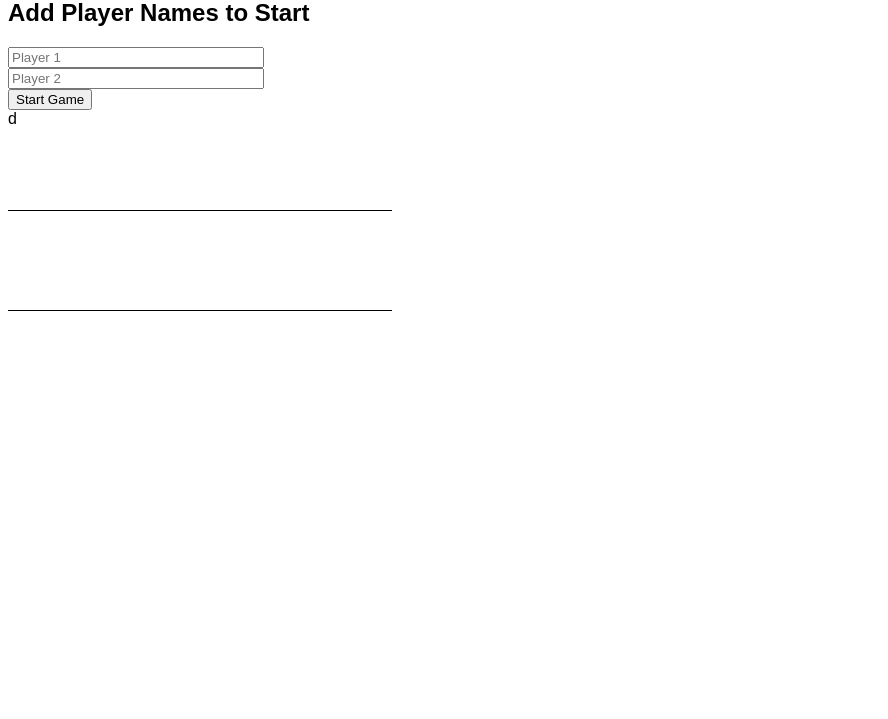
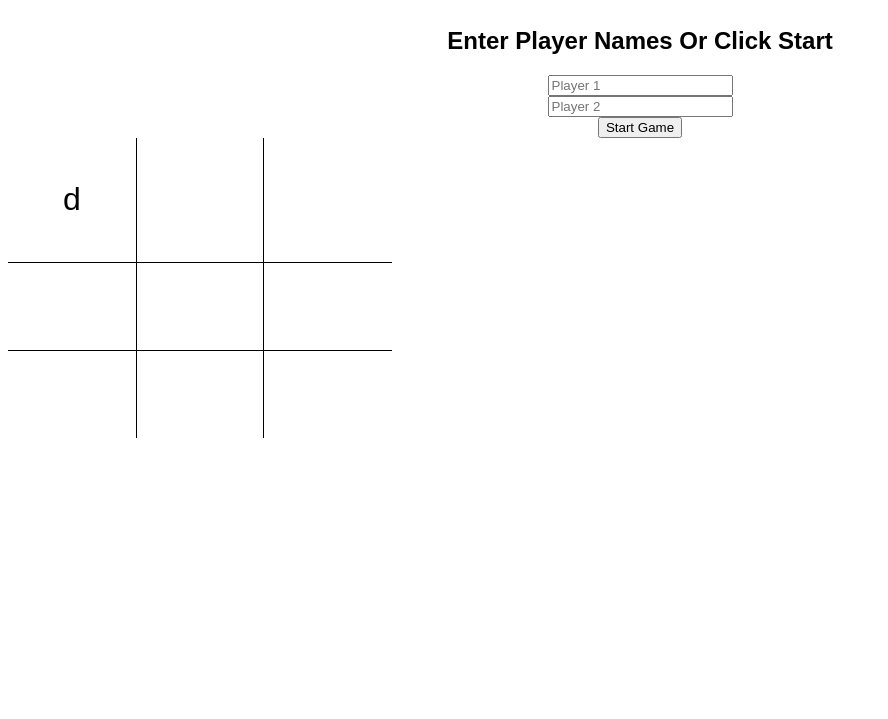
Before and after one commit to michaelwachell/ticTacVanilla, a website: page public/index.html in a window 1280 px wide. Shown: the part 81-800 px from the top of the page, without its empty margins (0-888 px from the left). Drawn offline with Linux system fonts and the light colour scheme.

Commit message:
last night

```diff
--- a/public/index.css
+++ b/public/index.css
@@ -1,7 +1,3 @@
-
-
-
-
 * {
   box-sizing: border-box;
   font-family: sans-serif;
@@ -9,6 +5,9 @@
 
 body {
   background: white;
+  /* display: flex; */
+  justify-content: center;
+  flex-direction: column;
 }
 
 .board {
@@ -17,27 +16,46 @@
   display: grid;
   grid-template-columns: 10vw 10vw 10vw;
   grid-gap: 0px;
-
-
+  text-align: center;
 }
 
+#tic-tac-toe {
+  display: flex;
+  width: 100%;
+  justify-content: center;
+  flex-direction: column;
+  text-align: center;
+}
 
+.player-form {
+  width: 100%;
+  display: flex;
+  flex-direction: column;
+  justify-content: center;
+}
 
 .piece {
-    height: 10vh;
+  display: flex;
+  justify-content: center;
+  flex-direction: column;
+  vertical-align: middle;
+  text-align: center;
+  font-size: 2em;
+  width: 100%;
 }
 
-  .board div:nth-child(n+4) {
+.board div:nth-child(n + 4) {
   border-top: solid 1px black;
 }
 
-.board div:nth-child(4, 5) {
-    border: solid 1px black;
+.board div:nth-child(3n + 2) {
+  border-right: solid 1px black;
+  border-left: solid 1px black;
 }
-
 
 .player-form {
   display: flex;
   flex-direction: column;
-    width: 20vw;
+  justify-content: center;
+  width: 100%;
 }
--- a/public/index.html
+++ b/public/index.html
@@ -1,5 +1,6 @@
 <!DOCTYPE html>
 <html lang="en">
+
 <head>
   <meta charset="UTF-8">
   <meta name="viewport" content="width=device-width, initial-scale=1.0">
@@ -8,23 +9,34 @@
 
   <title>VanillaTicTacToe</title>
 </head>
+
 <body>
   <div id="tic-tac-toe">
     <div class="status">
       <h1>Welcome To Tic Tac Toe</h1>
-          <h2 id="message">Add Player Names to Start</h2>
+    </div>
+    <div>
+      <h2 id="message">Enter Player Names Or Click Start</h2>
+    </div>
+    <div>
       <form class="player-form">
-
+        <div>
           <input id="p1" type="text" name='player 1' placeholder="Player 1" />
+        </div>
         <div>
+          <input id="p2" type="text" name='player2' placeholder="Player 2" />
         </div>
-            <input id="p2" type="text" name='player2' placeholder="Player 2" />
       </form>
+    </div>
+    <div>
       <button type="button" onclick="startGame()">
         Start Game
       </button>
+    </div>
 
-        </div>
+
+
+
     <div class="board">
       <div onclick="game.takeTurn(this)" class="piece" id="piece-0">d</div>
       <div onclick="game.takeTurn(this)" class="piece" id="piece-1"></div>
@@ -40,8 +52,8 @@
 
 </body>
 
-<script src="../src/index.js" > </script>
-<script src="../src/ticGame.js" ></script>
-<script src="../src/helpers.js" ></script>
+<script src="../src/index.js"> </script>
+<script src="../src/ticGame.js"></script>
+<script src="../src/helpers.js"></script>
 
 </html>
--- a/src/helpers.js
+++ b/src/helpers.js
@@ -1,32 +1,27 @@
-const EX = 'x'
-
-const OH = `<tspan xmlns="http://www.w3.org/2000/svg" xmlns:sodipodi="http://sodipodi.sourceforge.net/DTD/sodipodi-0.dtd" sodipodi:role="line" id="tspan3099" x="-4.0406103" y="27.10034">O</tspan>`
-
-
-
+const EX = `<div>X</div>`;
+const OH = `<div>O</div>`;
 
 const clearBoard = () => {
-    const board = document.querySelectorAll('.piece')
+  const board = document.querySelectorAll(".piece");
   for (let i = 0; i < board.length; i++) {
-      board.item(i).innerHTML = '<div></div>'
+    board.item(i).innerHTML = "";
   }
 
   board.p1Board = [];
   board.p2Board = [];
-  }
-
-
+  board.currentTurn = "x";
+};
 
 // clear the board, populate the game object with players
 const startGame = () => {
-    let form = document.querySelectorAll('.player-form');
-    let p1 = document.getElementById('p1');
-    let p2 = document.getElementById('p2');
+  let form = document.querySelectorAll(".player-form");
+  let p1 = document.getElementById("p1");
+  let p2 = document.getElementById("p2");
 
   clearBoard();
-    game.p1 = p1.value;
-    game.p2 = p2.value;
-    p2.value = '';
-    p1.value = '';
+  game.p1 = p1.value || "Player 1";
+  game.p2 = p2.value || "Player 2";
+  p2.value = "";
+  p1.value = "";
   game.updateMessage(`It's ${game.p1}'s turn`);
-  }
+};
--- a/src/ticGame.js
+++ b/src/ticGame.js
@@ -40,20 +40,20 @@ class TicGame {
     fillSquare(e) {
       let mark = this.currentTurn === 'x' ? EX : OH;
       e.innerHTML = mark;
-
     }
 
     gameEnd(board) {
         let name = this.currentTurn === 'x' ? this.p1 : this.p2 ;
       for (let key in this.winState) {
-       let win = this.winState[key].every((num)=> {
-           return board.indexOf(num) !== -1;
+       let win = this.winState[key].every((boardPosition)=> {
+           return board.indexOf(boardPosition) !== -1;
        });
        if(win === true) {
        this.p1Board = [];
        this.p2Board = [];
        clearBoard()
-       this.updateMessage(`${name} wins!  Play again?`)
+       this.updateMessage(`${name} wins!  Play again?`);
+       this.currentTurn = 'x';
        }
 
 
```
Also changed, not shown: 1 other file. Lines whose indentation alone changed are shown as unchanged.
